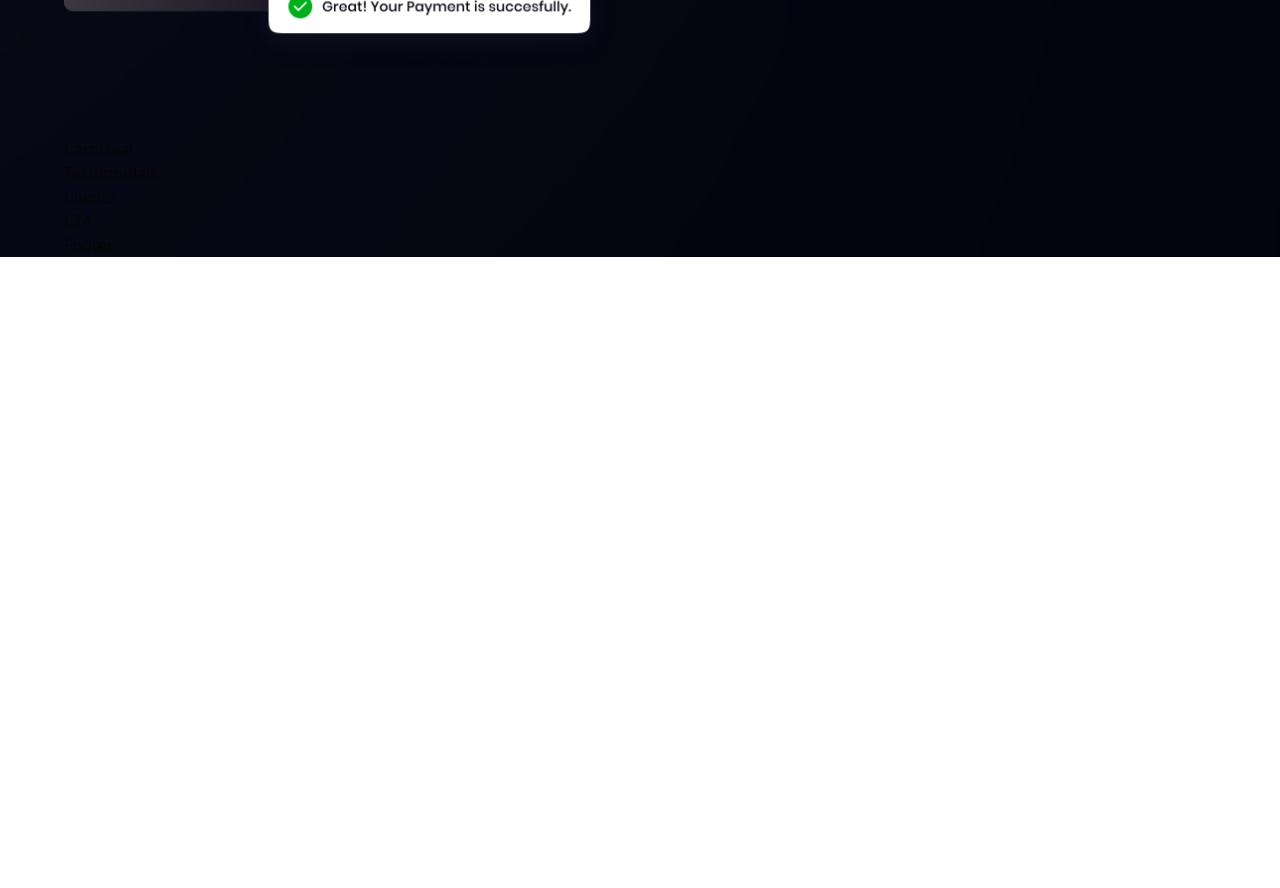
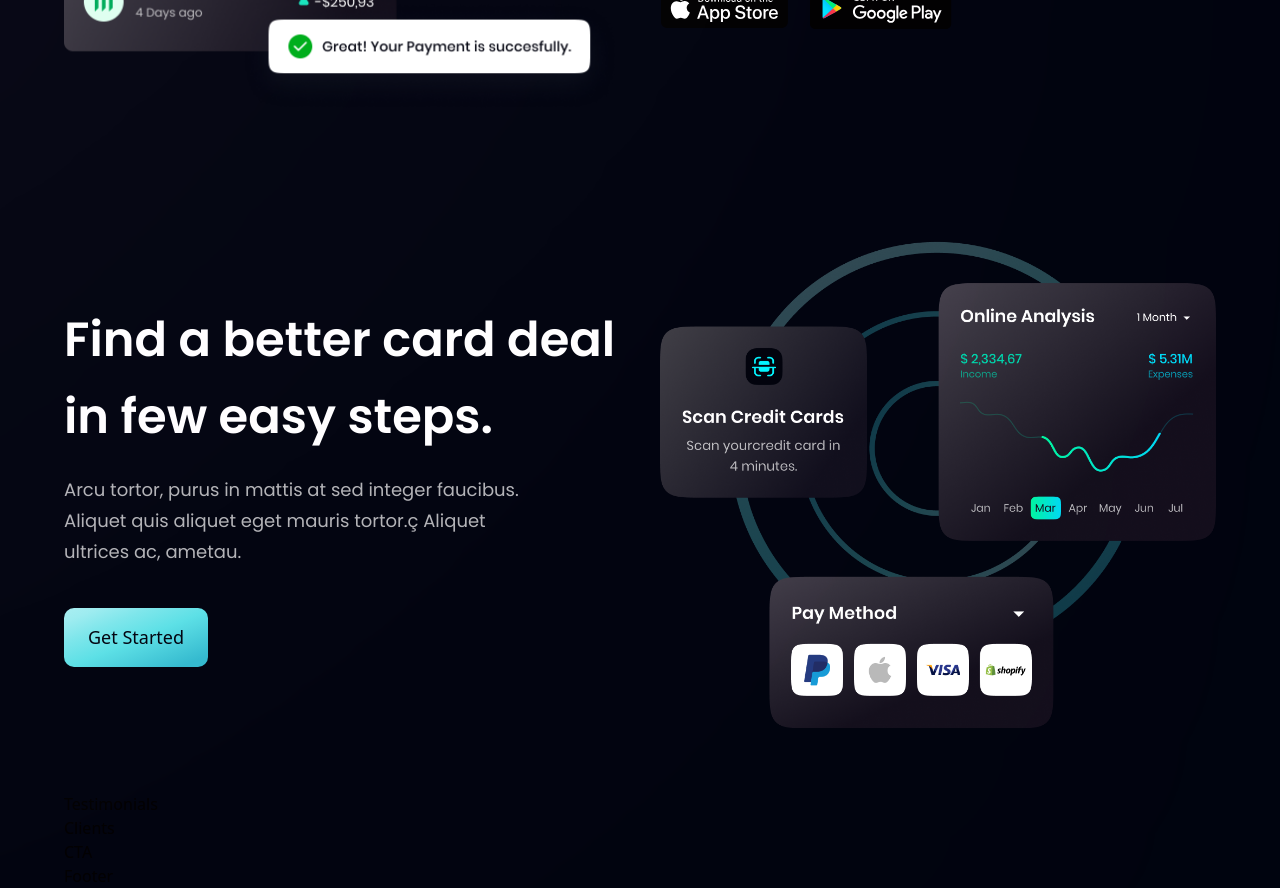
Before and after one commit to anomic84/bank-modern-app, a React (Vite) app: page / in a window 1280 px wide. Shown: the part 2120-3008 px from the top of the page. Before the commit the page ends 2377 px from the top, so only its background shows below. Built offline with nearby package versions, Linux system fonts and the light colour scheme.

Commit message:
made carddeal section

```diff
--- a/src/components/Button.jsx
+++ b/src/components/Button.jsx
@@ -3,7 +3,7 @@
 const Button = ({ styles }) => {
   return (
     <button type="button" className={`py-4 px-6 bg-blue-gradient
-    font-popping font-medium text-[18px] text-primary outline-none`}>
+    font-popping font-medium text-[18px] text-primary outline-none ${styles} rounded-[10px]`}>
       Get Started
     </button>
   )
--- a/src/components/CardDeal.jsx
+++ b/src/components/CardDeal.jsx
@@ -1,8 +1,26 @@
-import React from 'react'
+import { card } from '../assets'
+import styles, { layout } from '../style'
+import Button from './Button'
 
 const CardDeal = () => {
   return (
-    <div>CardDeal</div>
+    <section className={layout.section}>
+      <div className={layout.sectionInfo}>
+        <h2 className={styles.heading2}>
+          Find a better card deal <br className="sm:block hidden" /> in few easy
+          steps.
+        </h2>
+        <p className={`${styles.paragraph} max-w-[470px] mt-5`}>
+          Arcu tortor, purus in mattis at sed integer faucibus. Aliquet quis
+          aliquet eget mauris tortor.ç Aliquet ultrices ac, ametau.
+        </p>
+
+        <Button styles={`mt-10`} />
+      </div>
+      <div className={layout.sectionImg}>
+        <img src={card} alt="card" classNAme="w-[100%] h-[100%]" />
+      </div>
+    </section>
   )
 }
 
```
